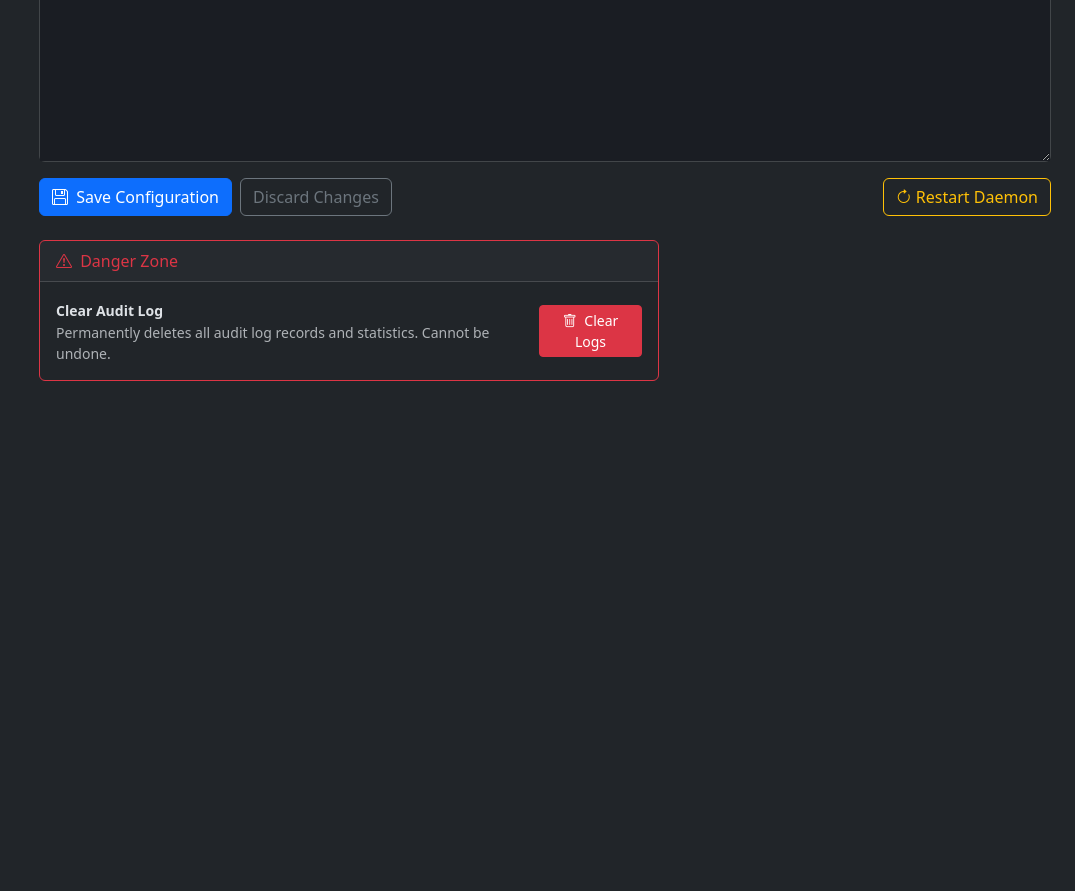
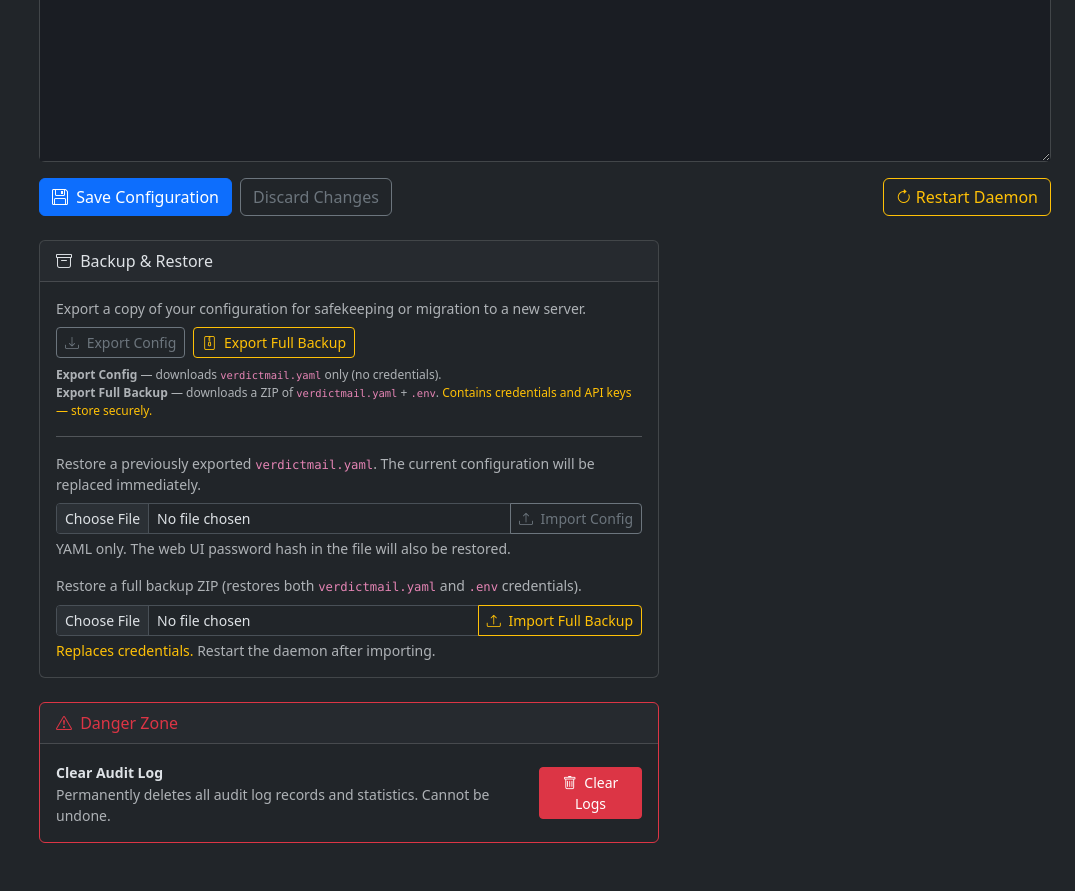
Before and after one commit to ascarola/verdictmail, a Flask app: template src/verdictmail/web/templates/config.html in a window 1280 px wide. Shown: the part 1304-2195 px from the top of the page, without its empty margins (205-1280 px from the left). Before the commit the page ends 1685 px from the top, so only its background shows below. Run offline with Flask 3, Linux system fonts and the light colour scheme; the template is opened without the code that fills it, so the values that code supplies are empty.

Commit message:
Release v0.3.1 — Backup & Restore
Add configuration backup and restore to the web UI (Configuration page):
- Export Config: downloads verdictmail.yaml (no credentials)
- Export Full Backup: downloads a dated ZIP of verdictmail.yaml + .env
- Import Config: upload a YAML file to replace the live config
- Import Full Backup: upload a backup ZIP to restore both files in one step

ZIP export is built in-memory (no temp files). Import validates YAML
before writing and uses atomic rename. .env is written with 600 permissions.

Updates version to 0.3.1 in README, about.html, and docs.html.
Adds Backup & Restore section to in-app documentation.

Co-Authored-By: Claude Sonnet 4.6 <noreply@anthropic.com>

```diff
--- a/src/verdictmail/web/app.py
+++ b/src/verdictmail/web/app.py
@@ -6,6 +6,10 @@ Routes:
   GET  /audit                    → paginated + filtered audit log
   GET  /config                   → config editor
   POST /config                   → save YAML
+  GET  /config/export            → download verdictmail.yaml
+  GET  /config/export/full       → download ZIP (yaml + .env, contains credentials)
+  POST /config/import            → upload and replace verdictmail.yaml
+  POST /config/import/full       → upload backup ZIP and restore yaml + .env
   GET  /credentials              → credentials editor
   POST /credentials              → save .env
   POST /credentials/change-password → change web UI password
@@ -23,6 +27,7 @@ Routes:
 from __future__ import annotations
 
 import email.mime.text
+import io
 import json
 import os
 import signal
@@ -30,6 +35,7 @@ import sqlite3
 import subprocess
 import sys
 import tempfile
+import zipfile
 from datetime import date, datetime, timedelta, timezone
 from functools import wraps
 from pathlib import Path
@@ -40,7 +46,7 @@ import yaml
 from dotenv import dotenv_values
 from flask import (
     Flask, flash, jsonify, redirect, render_template,
-    request, session, url_for,
+    request, send_file, session, url_for,
 )
 from flask_limiter import Limiter
 from flask_limiter.util import get_remote_address
@@ -1001,6 +1007,116 @@ def clear_logs():
 
 
 # ---------------------------------------------------------------------------
+# Config export / import
+#   GET  /config/export        — download verdictmail.yaml (no credentials)
+#   GET  /config/export/full   — download ZIP of yaml + .env (includes credentials)
+#   POST /config/import        — upload and replace verdictmail.yaml
+#   POST /config/import/full   — upload ZIP and restore both yaml + .env
+# ---------------------------------------------------------------------------
+
+@app.route("/config/export")
+@require_auth
+def config_export():
+    """Download verdictmail.yaml (no credentials)."""
+    return send_file(
+        CONFIG_PATH,
+        as_attachment=True,
+        download_name="verdictmail.yaml",
+        mimetype="text/yaml",
+    )
+
+
+@app.route("/config/export/full")
+@require_auth
+def config_export_full():
+    """Download a ZIP containing verdictmail.yaml and .env (includes credentials)."""
+    buf = io.BytesIO()
+    with zipfile.ZipFile(buf, "w", zipfile.ZIP_DEFLATED) as zf:
+        if CONFIG_PATH.exists():
+            zf.write(CONFIG_PATH, "verdictmail.yaml")
+        if ENV_PATH.exists():
+            zf.write(ENV_PATH, ".env")
+    buf.seek(0)
+    filename = f"verdictmail-backup-{date.today().isoformat()}.zip"
+    return send_file(
+        buf,
+        as_attachment=True,
+        download_name=filename,
+        mimetype="application/zip",
+    )
+
+
+@app.route("/config/import", methods=["POST"])
+@require_auth
+def config_import():
+    """Accept a verdictmail.yaml upload and replace the live config."""
+    uploaded = request.files.get("config_file")
+    if not uploaded or not uploaded.filename:
+        flash("No file selected.", "danger")
+        return redirect(url_for("config_editor"))
+    try:
+        raw = uploaded.read().decode("utf-8")
+        parsed = yaml.safe_load(raw)
+        if not isinstance(parsed, dict):
+            raise ValueError("YAML must be a mapping (dict), not a list or scalar.")
+        _save_config(parsed)
+        flash("Configuration imported successfully. Restart the daemon to apply.", "success")
+    except Exception as exc:
+        flash(f"Import failed: {exc}", "danger")
+    return redirect(url_for("config_editor"))
+
+
+@app.route("/config/import/full", methods=["POST"])
+@require_auth
+def config_import_full():
+    """Accept a backup ZIP and restore verdictmail.yaml and/or .env from it."""
+    uploaded = request.files.get("backup_file")
+    if not uploaded or not uploaded.filename:
+        flash("No file selected.", "danger")
+        return redirect(url_for("config_editor"))
+    try:
+        buf = io.BytesIO(uploaded.read())
+        if not zipfile.is_zipfile(buf):
+            raise ValueError("File is not a valid ZIP archive.")
+        buf.seek(0)
+        restored = []
+        with zipfile.ZipFile(buf, "r") as zf:
+            names = zf.namelist()
+            if "verdictmail.yaml" not in names and ".env" not in names:
+                raise ValueError("ZIP does not contain verdictmail.yaml or .env — is this a VerdictMail backup?")
+            if "verdictmail.yaml" in names:
+                raw_yaml = zf.read("verdictmail.yaml").decode("utf-8")
+                parsed = yaml.safe_load(raw_yaml)
+                if not isinstance(parsed, dict):
+                    raise ValueError("verdictmail.yaml in ZIP is not a valid YAML mapping.")
+                _save_config(parsed)
+                restored.append("verdictmail.yaml")
+            if ".env" in names:
+                env_bytes = zf.read(".env")
+                fd, tmp = tempfile.mkstemp(dir=ENV_PATH.parent, suffix=".tmp")
+                try:
+                    with os.fdopen(fd, "wb") as f:
+                        f.write(env_bytes)
+                    os.chmod(tmp, 0o600)
+                    os.replace(tmp, ENV_PATH)
+                except Exception:
+                    try:
+                        os.unlink(tmp)
+                    except OSError:
+                        pass
+                    raise
+                restored.append(".env")
+        flash(
+            f"Full backup restored: {', '.join(restored)}. "
+            "Restart the daemon to apply.",
+            "success",
+        )
+    except Exception as exc:
+        flash(f"Import failed: {exc}", "danger")
+    return redirect(url_for("config_editor"))
+
+
+# ---------------------------------------------------------------------------
 # Dismiss recent errors  POST /dashboard/clear-errors
 # ---------------------------------------------------------------------------
 
--- a/src/verdictmail/web/templates/about.html
+++ b/src/verdictmail/web/templates/about.html
@@ -11,7 +11,7 @@
       <h2 class="mt-3 fw-bold">VerdictMail</h2>
       <p class="text-muted mb-1">AI-Powered Email Threat Analysis</p>
       <span class="badge bg-secondary px-3 py-2" style="font-size:.8rem;letter-spacing:.05em">
-        v0.3.0
+        v0.3.1
       </span>
     </div>
 
@@ -149,7 +149,7 @@
         <h5 class="mt-2 mb-1">A. Scarola</h5>
         <p class="text-muted small mb-3">Creator &amp; Developer</p>
         <div class="d-flex justify-content-center gap-4 small text-muted">
-          <span><i class="bi bi-tag me-1"></i>Version <strong class="text-light">0.3.0</strong></span>
+          <span><i class="bi bi-tag me-1"></i>Version <strong class="text-light">0.3.1</strong></span>
           <span><i class="bi bi-calendar me-1"></i>2026</span>
           <a href="https://github.com/ascarola/verdictmail" target="_blank" class="text-muted text-decoration-none"><i class="bi bi-github me-1"></i>github.com/ascarola/verdictmail</a>
         </div>
--- a/src/verdictmail/web/templates/config.html
+++ b/src/verdictmail/web/templates/config.html
@@ -174,6 +174,56 @@
     </button>
   </form>
 </div>
+<!-- Backup & Restore -->
+<div class="card mb-4" style="max-width:620px">
+  <div class="card-header"><i class="bi bi-archive me-1"></i> Backup &amp; Restore</div>
+  <div class="card-body">
+
+    <p class="small text-muted mb-2">Export a copy of your configuration for safekeeping or migration to a new server.</p>
+    <div class="d-flex gap-2 mb-2">
+      <a href="{{ url_for('config_export') }}" class="btn btn-sm btn-outline-secondary">
+        <i class="bi bi-download me-1"></i> Export Config
+      </a>
+      <a href="{{ url_for('config_export_full') }}" class="btn btn-sm btn-outline-warning"
+         onclick="return confirm('This download contains your IMAP credentials and API keys in plaintext.\n\nStore the file securely — do not share it or commit it to version control.\n\nContinue?')">
+        <i class="bi bi-file-zip me-1"></i> Export Full Backup
+      </a>
+    </div>
+    <div class="text-muted mb-3" style="font-size:.75rem">
+      <strong>Export Config</strong> — downloads <code>verdictmail.yaml</code> only (no credentials).<br>
+      <strong>Export Full Backup</strong> — downloads a ZIP of <code>verdictmail.yaml</code> + <code>.env</code>.
+      <span class="text-warning">Contains credentials and API keys — store securely.</span>
+    </div>
+
+    <hr class="my-3">
+
+    <p class="small text-muted mb-2">Restore a previously exported <code>verdictmail.yaml</code>. The current configuration will be replaced immediately.</p>
+    <form method="post" action="{{ url_for('config_import') }}" enctype="multipart/form-data" class="mb-3">
+      <div class="input-group input-group-sm">
+        <input type="file" name="config_file" class="form-control form-control-sm" accept=".yaml,.yml">
+        <button type="submit" class="btn btn-sm btn-outline-secondary"
+                onclick="return confirm('Replace the current configuration with the uploaded file?\n\nRestart the daemon after importing to apply changes.')">
+          <i class="bi bi-upload me-1"></i> Import Config
+        </button>
+      </div>
+      <div class="form-text">YAML only. The web UI password hash in the file will also be restored.</div>
+    </form>
+
+    <p class="small text-muted mb-2">Restore a full backup ZIP (restores both <code>verdictmail.yaml</code> and <code>.env</code> credentials).</p>
+    <form method="post" action="{{ url_for('config_import_full') }}" enctype="multipart/form-data">
+      <div class="input-group input-group-sm">
+        <input type="file" name="backup_file" class="form-control form-control-sm" accept=".zip">
+        <button type="submit" class="btn btn-sm btn-outline-warning"
+                onclick="return confirm('This will replace both verdictmail.yaml and .env with the contents of the ZIP.\n\nRestart the daemon after importing to apply changes.')">
+          <i class="bi bi-upload me-1"></i> Import Full Backup
+        </button>
+      </div>
+      <div class="form-text"><span class="text-warning">Replaces credentials.</span> Restart the daemon after importing.</div>
+    </form>
+
+  </div>
+</div>
+
 <!-- Danger zone -->
 <div class="card mb-4 border-danger" style="max-width:620px">
   <div class="card-header text-danger"><i class="bi bi-exclamation-triangle me-1"></i> Danger Zone</div>
```
Also changed, not shown: src/verdictmail/web/templates/docs.html (+46 -1 lines), README.md.
